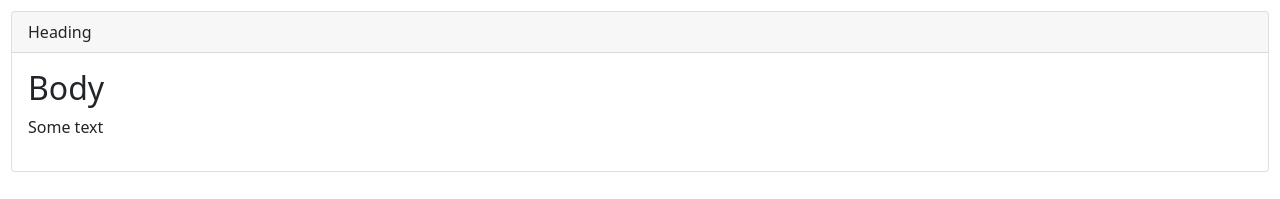
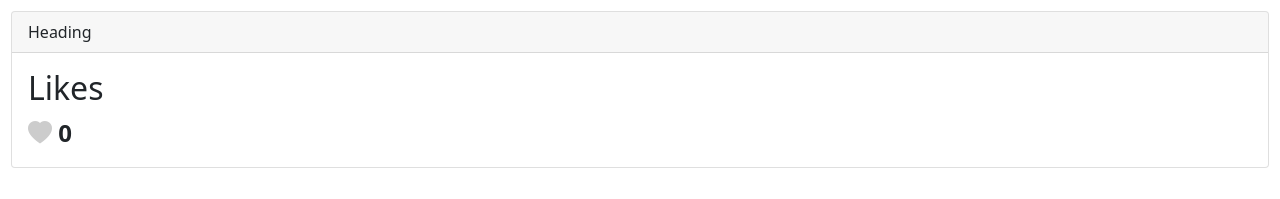
Before and after one commit to mmarcwabo/angularpage, an Angular app: page / in a window 1280 px wide. Shown: the top 199 px of the page. Built offline with nearby package versions, Linux system fonts and the light colour scheme.

Commit message:
Add like component

```diff
--- a/src/app/app.component.html
+++ b/src/app/app.component.html
@@ -1,7 +1,9 @@
 <bootstrap-panel>
     <ng-container class="heading">Heading</ng-container>
     <ng-container class="body">
-        <h2>Body</h2>
-        <p>Some text</p>
+        <like
+            [likesCount]="tweet.likesCount"
+            [isActive]="tweet.isLiked">
+        </like>
     </ng-container>
 </bootstrap-panel>
--- a/src/app/app.component.ts
+++ b/src/app/app.component.ts
@@ -6,5 +6,9 @@
   styleUrls: ['./app.component.css']
 })
 export class AppComponent {
-  title:string = "";
+  tweet = {
+    body: "Here is the tweet content...",
+    isLiked: false,
+    likesCount:0
+  };
 }
--- a/src/app/app.module.ts
+++ b/src/app/app.module.ts
@@ -14,6 +14,7 @@
 import { FavoriteComponent } from './favorite/favorite.component';
 import { TitleCasePipe } from './title-case.pipe';
 import { PanelComponent } from './panel/panel.component';
+import { LikeComponent } from './like/like.component';
 
 @NgModule({
   declarations: [
@@ -24,7 +25,8 @@
     SummaryPipe,
     FavoriteComponent,
     TitleCasePipe,
-    PanelComponent
+    PanelComponent,
+    LikeComponent
   ],
   imports: [
     BrowserModule,
--- /dev/null
+++ b/src/app/like/like.component.css
@@ -0,0 +1,7 @@
+.bi{
+    cursor: pointer;
+    color : #ccc;
+}
+.highlighted{
+    color:deeppink;
+}
--- /dev/null
+++ b/src/app/like/like.component.html
@@ -0,0 +1,6 @@
+<h2>Likes</h2>
+<i class="bi bi-heart-fill"
+[class.highlighted]="isActive"
+(click)="onClick()"
+></i>
+<span class="numberOfLikes"> {{ likesCount }}</span>
--- /dev/null
+++ b/src/app/like/like.component.ts
@@ -0,0 +1,25 @@
+import { Component, Input, OnInit } from '@angular/core';
+
+@Component({
+  selector: 'like',
+  templateUrl: './like.component.html',
+  styleUrls: ['./like.component.css']
+})
+export class LikeComponent implements OnInit {
+  @Input('likesCount') likesCount: number = 0;
+  @Input('isActive') isActive: boolean = false;
+
+  onClick() {
+    this.likesCount += (this.isActive) ? -1 : 1;
+    //Make it switch
+    this.isActive = !this.isActive;
+  }
+
+
+
+  constructor() { }
+
+  ngOnInit(): void {
+  }
+
+}
--- a/src/styles.css
+++ b/src/styles.css
@@ -5,6 +5,7 @@
 body{
     padding: 11px;
 }
-.bi{
+.bi, .numberOfLikes{
     font-size: x-large;
+    font-weight: bolder;
 }
```
Also changed, not shown: 1 other file (tests, documents, lock files or other folders).
